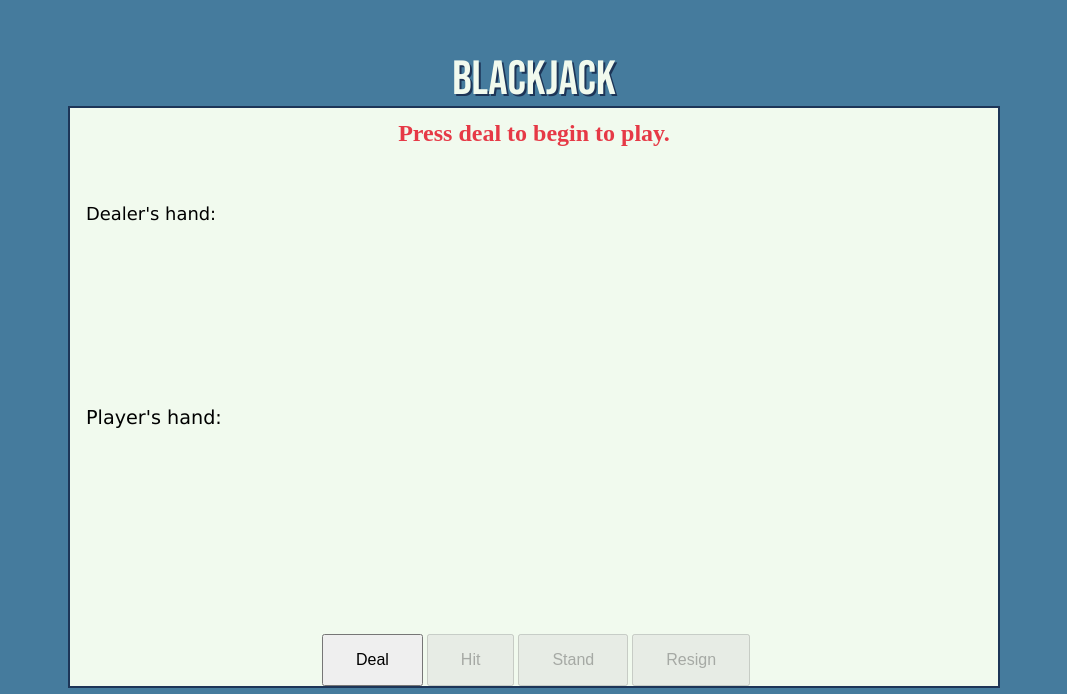
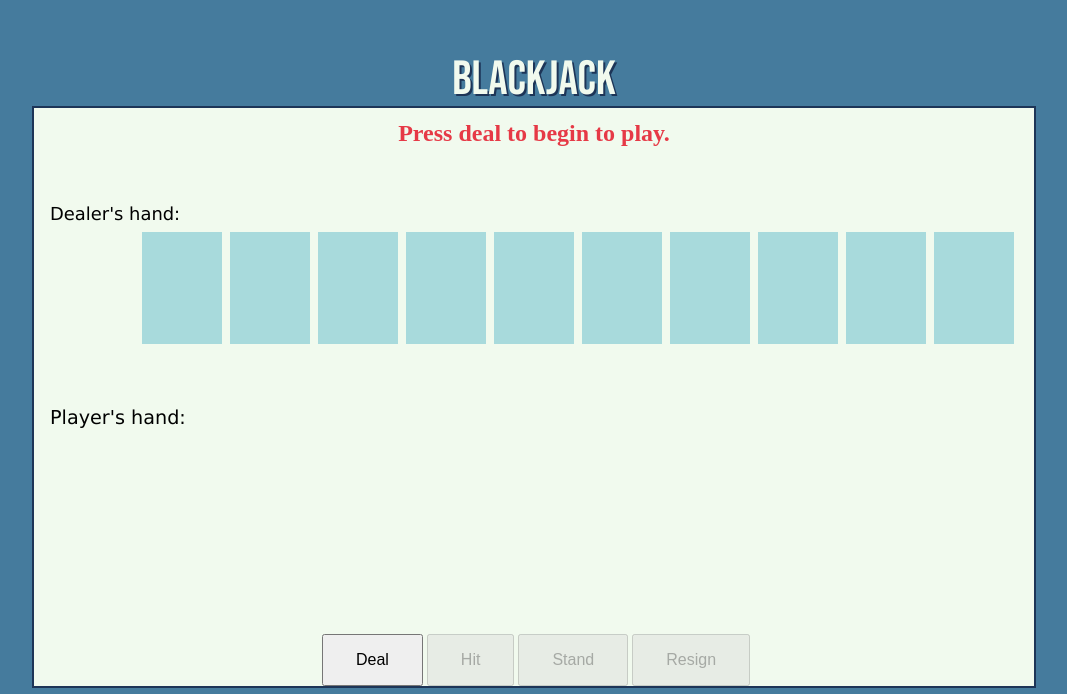
Before and after one commit to ThousandLeaves/Blackjack, a plain HTML site: page index.html in a window 1280 px wide. Shown: the part 109-803 px from the top of the page, without its empty margins (106-1173 px from the left). Drawn offline with Linux system fonts and the light colour scheme.

Commit message:
Added wrapping to cards based on vw

```diff
--- a/css/style.css
+++ b/css/style.css
@@ -18,7 +18,6 @@ button {
 
 #gameContentBox {
    display: flex;
-   flex-wrap: wrap;
    flex-direction: column;
    justify-content: flex-start;
    padding-left: 1em;
@@ -50,11 +49,13 @@ button {
 
 #dealerHand {
    display: flex;
+   flex-wrap: wrap;
    flex-direction: row;
 }
 
 #playerHand {
    display: flex;
+   flex-wrap: wrap;
    flex-direction: row;
 }
 
--- a/index.html
+++ b/index.html
@@ -27,7 +27,17 @@
                 <div><h2 id="topMessageArea">Press deal to begin to play.</h2></div>
                 <div class="dealerInfo">Dealer's hand:</div>
                 <section id="dealerHand">
-                   <div class="placeholderCard"></div>
+                    <div class="placeholderCard"></div>
+                    <div class="dealerCard"></div>
+                    <div class="dealerCard"></div>
+                    <div class="dealerCard"></div>
+                    <div class="dealerCard"></div>
+                    <div class="dealerCard"></div>
+                    <div class="dealerCard"></div>
+                    <div class="dealerCard"></div>
+                    <div class="dealerCard"></div>
+                    <div class="dealerCard"></div>
+                    <div class="dealerCard"></div>
                 </section>
                 <div class="playerInfo">Player's hand:</div>
                 <section id="playerHand">
```
Also changed, not shown: 1 other file.
